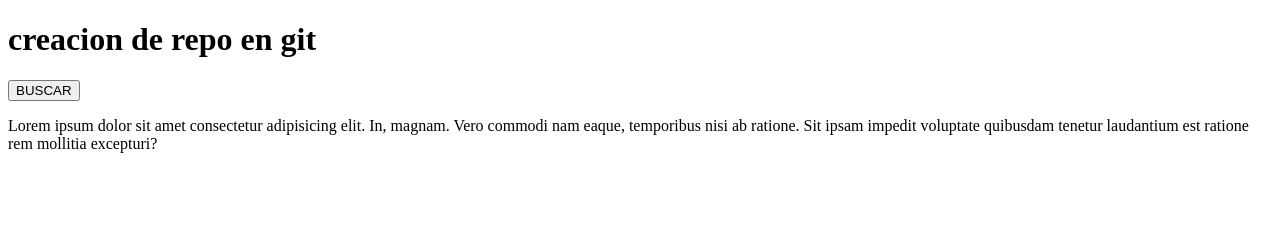
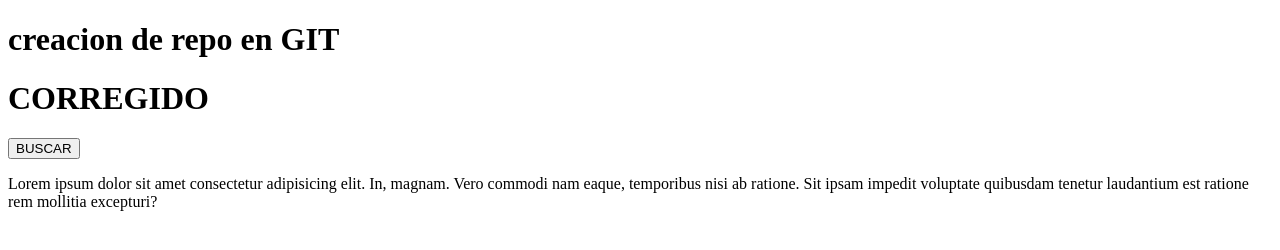
Before and after one commit to mijael1010/chencho, a plain HTML site: page index.html in a window 1280 px wide. Drawn offline with Linux system fonts and the light colour scheme.

Commit message:
corregido hotfix

```diff
--- a/index.html
+++ b/index.html
@@ -8,7 +8,9 @@
 </head>
 <body>
     <header>
-        <h1>creacion de repo en git</h1>
+        <h1>creacion de repo en GIT</h1>
+        <h1>CORREGIDO</h1>
+
         <button type="button">BUSCAR</button>
     </header>
 <main>
```
